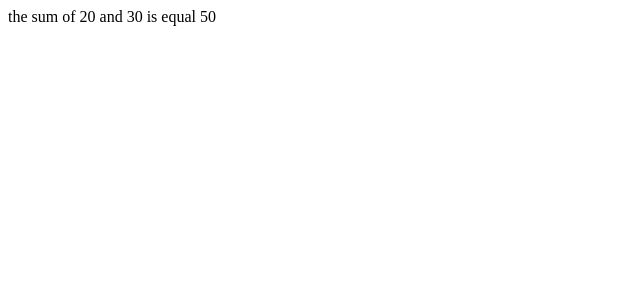
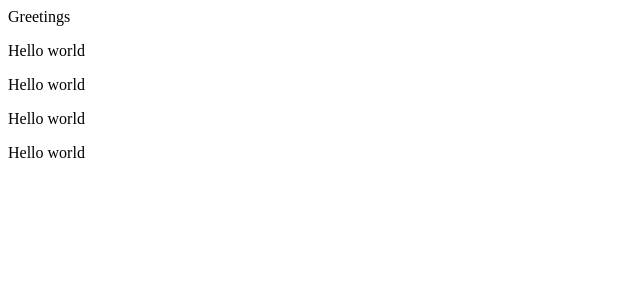
Before and after one commit to DEVAVISWA/react, a React (Vite) app: page / in a window 1280 px wide. Shown: the top 300 px of the page, without its empty margins (0-640 px from the left). Built offline with nearby package versions, Linux system fonts and the light colour scheme.

Commit message:
reusage of created component

```diff
--- a/src/App.jsx
+++ b/src/App.jsx
@@ -1,24 +1,20 @@
-// dynamically creating html
+//reusing component
+function Hello(){
+  return(
+    <p>Hello world</p>
+  )
+}
 
-// function timer () {
-//   const now = new Date()
-
-//   console.log(now)
-//   return(
-//     <div>
-//       hello its now {now.toString()}
-//     </div>
-//   )
-// }
-// export default timer
-
-function add () {
-  let a= 20
-  let b=30
+function greeting () {
   return(
     <div>
-      the sum of {a} and {b} is equal {a+b}
+      Greetings
+      <Hello />
+      <Hello />
+      <Hello />
+      <Hello/>
     </div>
   )
 }
-export default add
+
+export default greeting
```
